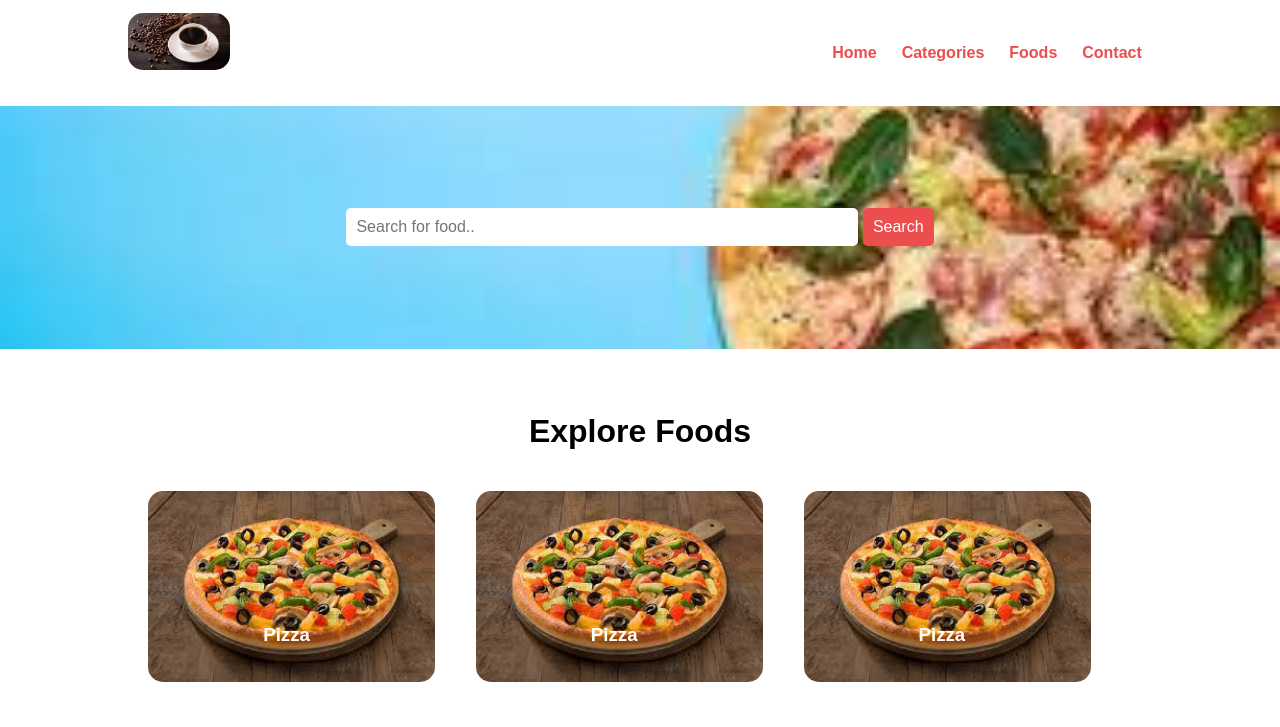
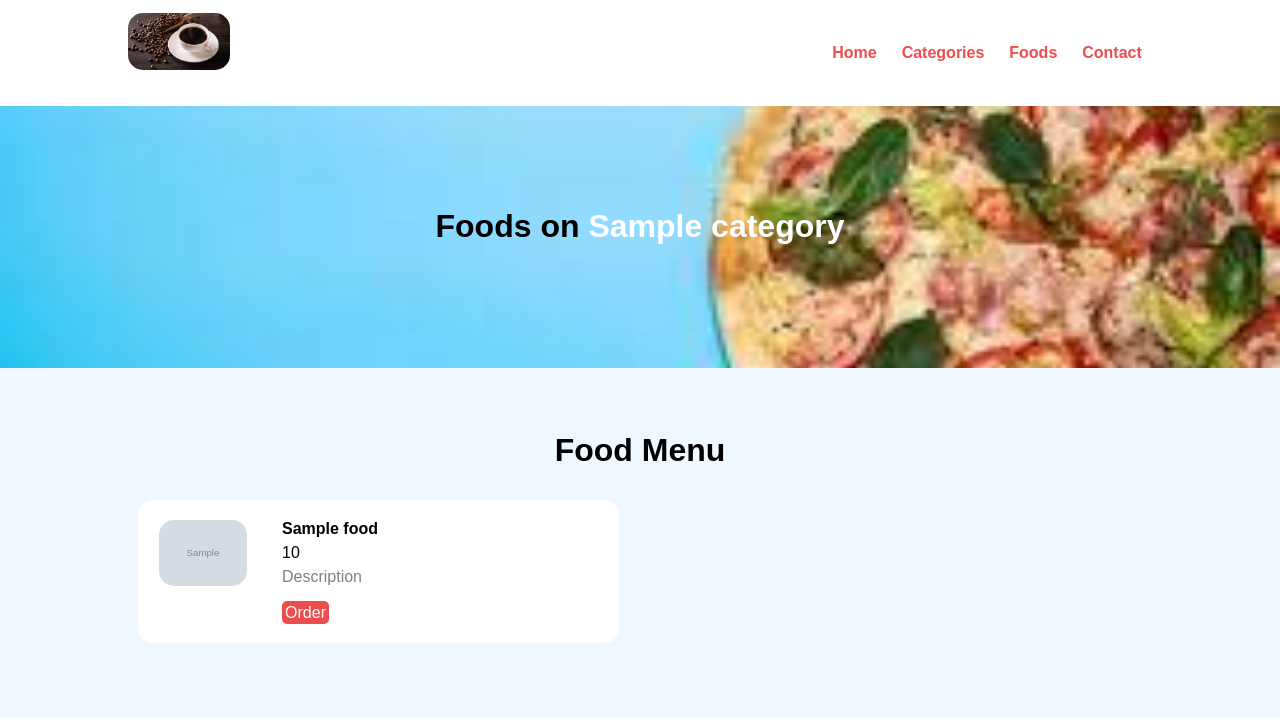
Before and after one commit to ThienPhuoc1002/testphp, a PHP site: page /testphp/category-foods.php?category_id=1 in a window 1280 px wide. Shown: the top 727 px of the page. Run offline with PHP 8.4, Linux system fonts and the light colour scheme; tables that the repository leaves empty or names only in its code hold one stand-in row (values such as "Sample post"); grey boxes marked "Sample" are stand-in pictures.

Commit message:
Show Foods in category

```diff
--- a/category-foods.php
+++ b/category-foods.php
@@ -1,85 +1,78 @@
 <?php include('partials-front/menu.php'); ?>
+
+<?php
+  if(isset($_GET['category_id']))
+  {
+    $category_id = $_GET['category_id'];
+    $sql = "SELECT name FROM tbl_categories WHERE id = $category_id";
+    $res = mysqli_query($conn, $sql);
+    $row = mysqli_fetch_assoc($res);
+    $category_name = $row['name'];
+  }
+  else
+  {
+    header('location:'.SITEURL);
+  }
+?>
 
 <section class="food-search text-center">
     <div class="container">
-        <form action="">
-          <input type="search" name="search" placeholder="Search for food..">
-          <input type="submit" name="submit" value="Search" class="btn btn-primary">
-        </form>
+      <h2>Foods on <a href="" class="text-white"><?php echo $category_name; ?></a></h2>
     </div>
 </section>
 
-  <section class="categories">
-      <div class="container">
-        <h2 class="text-center">Explore Foods</h2>
-
-        <div class="box-3 float-container">
-          <img src="./media/pizza.jpeg" alt="" class="img-responsive img-curve">
-
-          <h3 class="float-text text-white">Pizza</h3>
-        </div>
-
-        <div class="box-3 float-container">
-          <img src="./media/pizza.jpeg" alt="" class="img-responsive img-curve">
-
-          <h3 class="float-text text-white">Pizza</h3>
-        </div>
-
-        <div class="box-3 float-container">
-          <img src="./media/pizza.jpeg" alt="" class="img-responsive img-curve">
-
-          <h3 class="float-text text-white">Pizza</h3>
-        </div>
-
-        <div class="clearfix"></div>
-      </div>
-  </section>
 
 <section class="food-menu">
     <div class="container">
       <h2 class="text-center">Food Menu</h2>
 
+      <?php
+        $sql = "SELECT * FROM tbl_foods WHERE category_id = $category_id";
+        $res = mysqli_query($conn, $sql);
+        $count = mysqli_num_rows($res);
+        if($count>0)
+        {
+          while($row=mysqli_fetch_assoc($res))
+          {
+            $id = $row['id'];
+            $name = $row['name'];
+            $price = $row['price'];
+            $image = $row['image'];
+            ?>
+
             <div class="food-menu-box">
               <div class="food-menu-img">
-            <img src="./media/pizza.jpeg" alt="" class="img-responsive img-curve">
+                <?php
+                  if($image=="")
+                  {
+                    echo "<div class='error'>Image not available</div>";
+                  }
+                  else
+                  {
+                    ?>
+                    <img src="<?php echo SITEURL; ?>media/<?php echo $image; ?>" class="img-responsive img-curve">
+                    <?php
+                  }
+                ?>
               </div>
 
               <div class="food-menu-desc">
-            <h4>foodtitle</h4>
-            <p class="food-price">3000d</p>
+                <h4><?php echo $name; ?></h4>
+                <p class="food-price"><?php echo $price; ?></p>
                 <p class="food-detail">Description</p>
                 <br>
                 <a href="" class="btn btn-primary">Order</a>
               </div>
             </div>
 
-        <div class="food-menu-box">
-          <div class="food-menu-img">
-            <img src="./media/pizza.jpeg" alt="" class="img-responsive img-curve">
-          </div>
-
-          <div class="food-menu-desc">
-            <h4>foodtitle</h4>
-            <p class="food-price">3000d</p>
-            <p class="food-detail">Description</p>
-            <br>
-            <a href="" class="btn btn-primary">Order</a>
-          </div>
-        </div>
-
-        <div class="food-menu-box">
-          <div class="food-menu-img">
-            <img src="./media/pizza.jpeg" alt="" class="img-responsive img-curve">
-          </div>
-
-          <div class="food-menu-desc">
-            <h4>foodtitle</h4>
-            <p class="food-price">3000d</p>
-            <p class="food-detail">Description</p>
-            <br>
-            <a href="" class="btn btn-primary">Order</a>
-          </div>
-        </div>
+            <?php
+          }
+        }
+        else
+        {
+          echo "<div class='error text-center'>Food not available</div>";
+        }
+      ?>
 
       <div class="clearfix"></div>
     </div>
--- a/index.php
+++ b/index.php
@@ -26,7 +26,7 @@
               $image = $row['image'];
               ?>
 
-              <a href="#">
+              <a href="<?php echo SITEURL ?>category-foods.php?category_id=<?php echo $id ?>">
                 <div class="box-3 float-container">
                   <?php
                     if($image=="")
```
Lines whose indentation alone changed are shown as unchanged.
